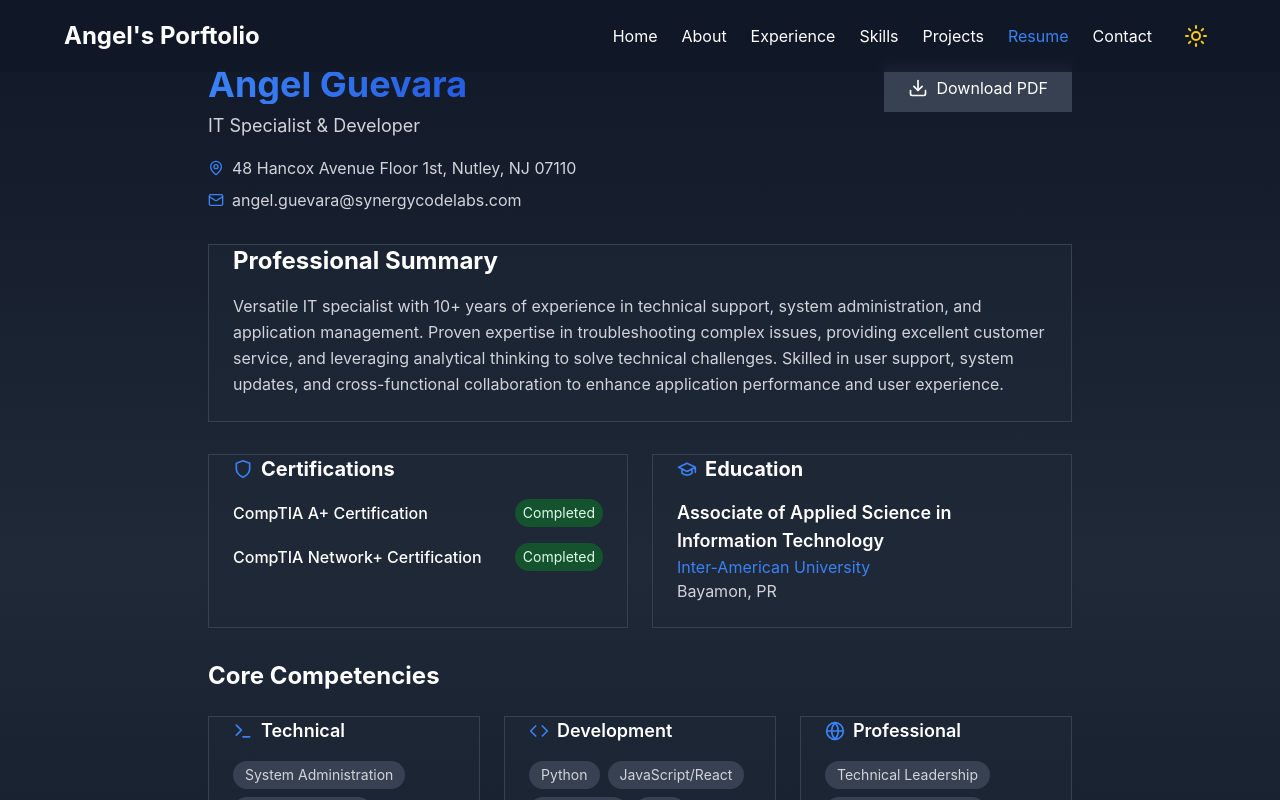
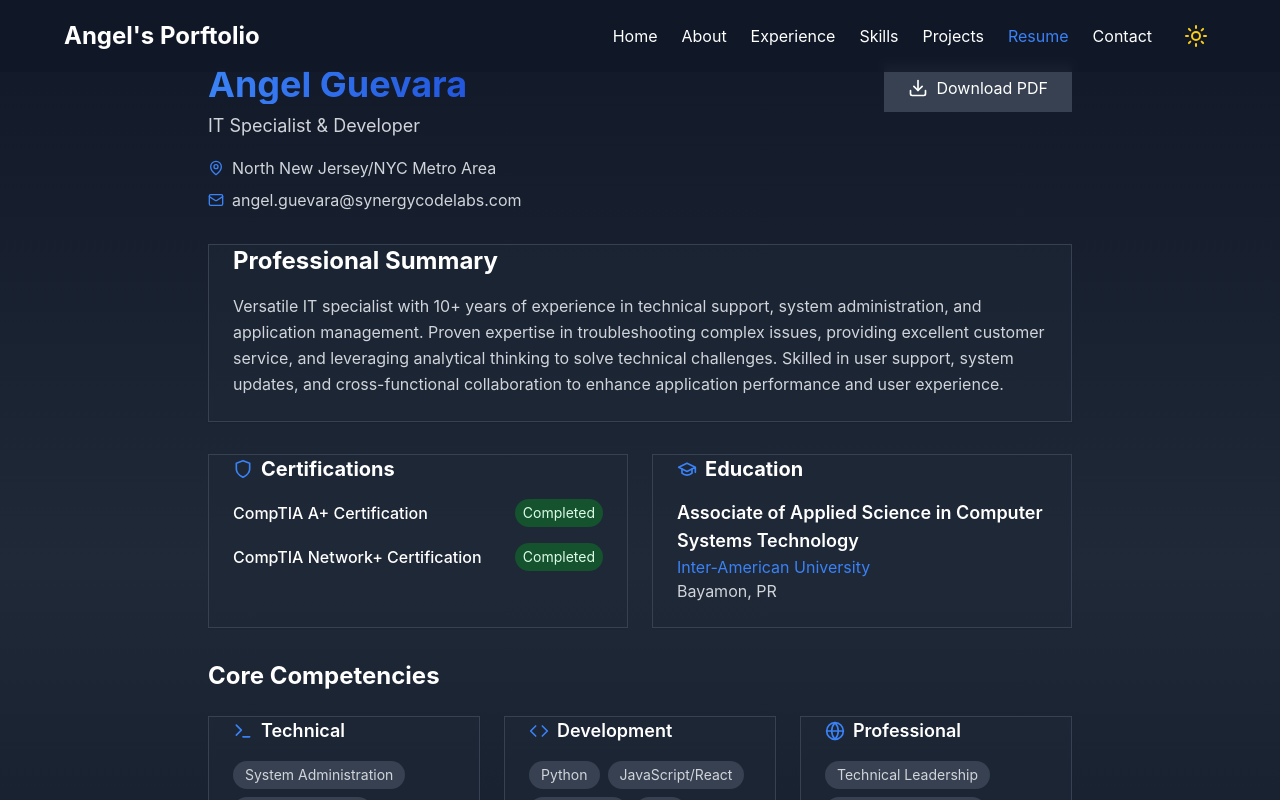
Before and after one commit to synergycodelabs/portfolio-showcase, a React (Vite) app: page /portfolio-showcase/resume in a window 1280 px wide. Shown: the top 800 px of the page. Built offline with nearby package versions, Linux system fonts and the light colour scheme.

Commit message:
refactor: update degree name and location info
- Standardize degree name to 'Associate of Applied Science in Computer Systems Technology' across all files
- Update location to be more general in Resume component
- Ensure consistency in educational credentials presentation

```diff
--- a/src/components/sections/About.jsx
+++ b/src/components/sections/About.jsx
@@ -140,7 +140,7 @@ const About = ({ theme }) => {
                 </div>
                 <div className="text-center">
                   <h3 className="text-2xl font-bold">Associate of Applied Science</h3>
-                  <p className="text-blue-500 text-lg">Computer Systems & Network Technology</p>
+                  <p className="text-blue-500 text-lg">Computer Systems Technology</p>
                 </div>
               </div>
 
--- a/src/components/sections/Resume.jsx
+++ b/src/components/sections/Resume.jsx
@@ -31,7 +31,7 @@ const Resume = ({ theme }) => {
   const contactInfo = {
     name: "Angel Guevara",
     title: "IT Specialist & Developer",
-    address: "48 Hancox Avenue Floor 1st, Nutley, NJ 07110",
+    address: "North New Jersey/NYC Metro Area",
     email: "angel.guevara@synergycodelabs.com"
   };
 
@@ -47,7 +47,7 @@ const Resume = ({ theme }) => {
   ];
 
   const education = {
-    degree: "Associate of Applied Science in Information Technology",
+    degree: "Associate of Applied Science in Computer Systems Technology",
     school: "Inter-American University",
     location: "Bayamon, PR"
   };
```
Also changed, not shown: 1 other file (tests, documents, lock files or other folders).
